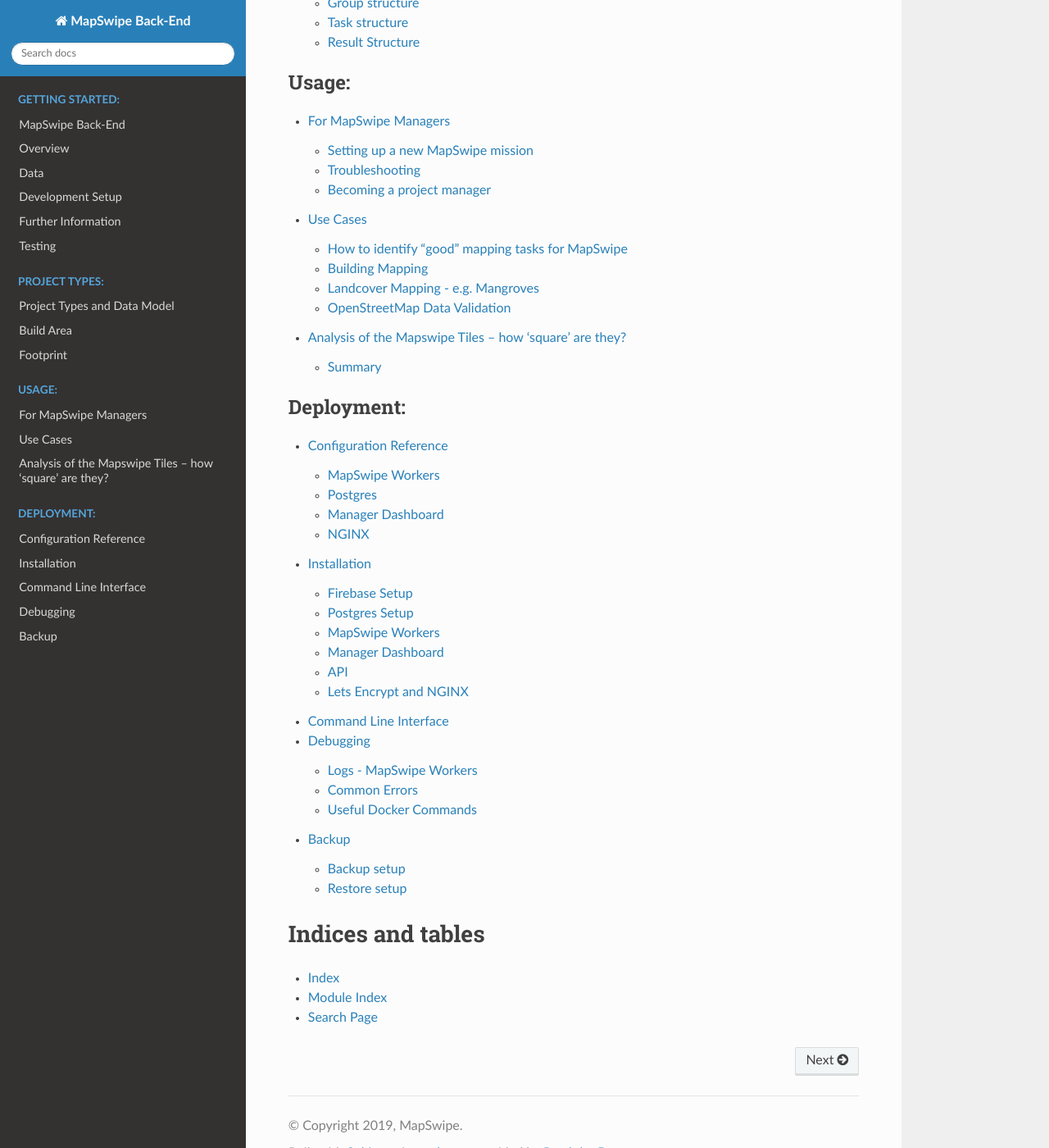
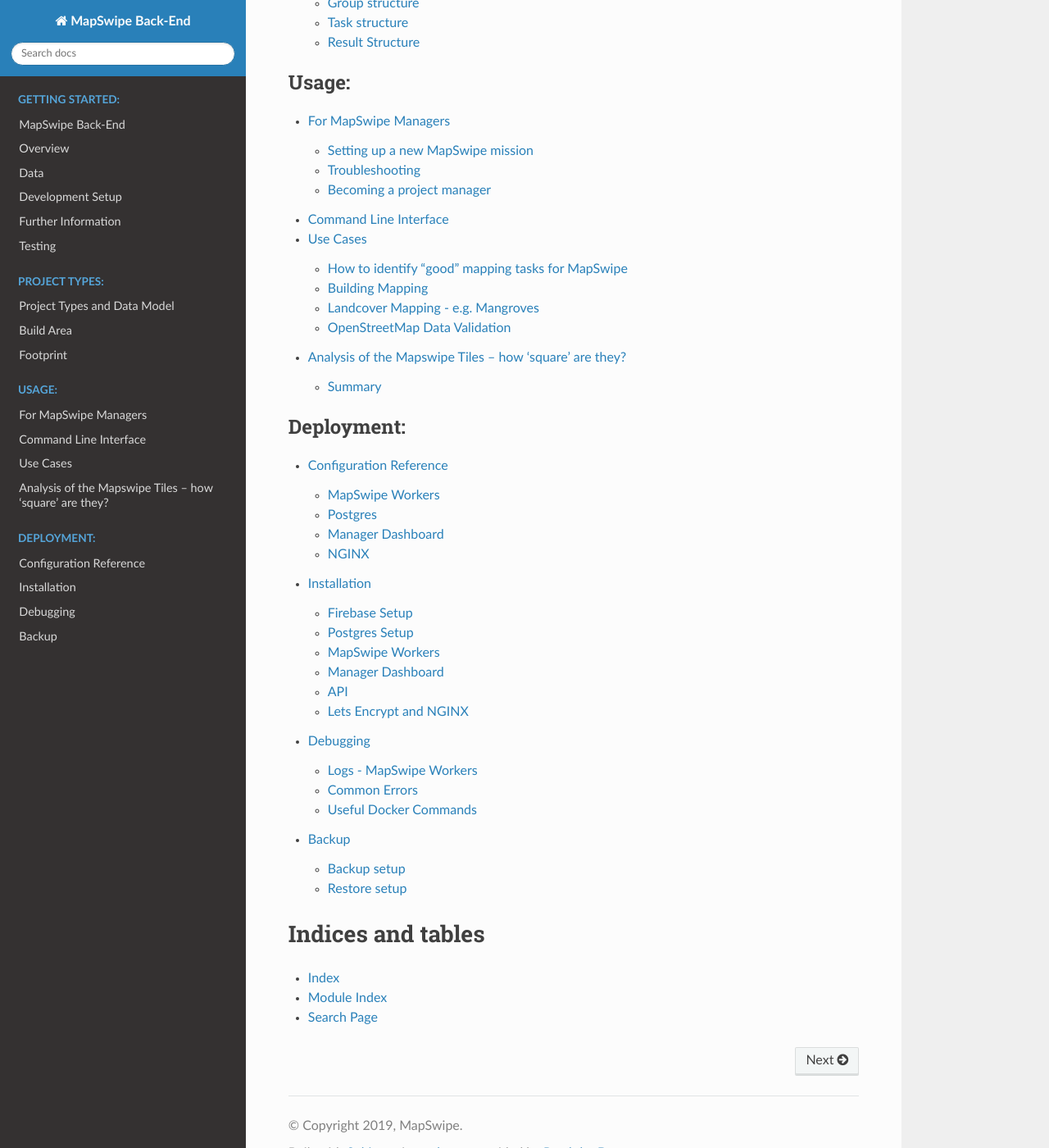
Before and after one commit to mapswipe/python-mapswipe-workers, a Sphinx documentation site: the page built from docs/source/index.rst, in a window 1280 px wide and 1400 px high, scrolled down 1152 px. Shown: the whole window at 82% size. Built offline with Sphinx 7.4.7 and the Read the Docs theme 2.0.0, drawn with Linux system fonts in a browser that asks for light colours; some of the changed lines change nothing that is shown.

Commit message:
move cli to usage

```diff
--- a/docs/source/index.rst
+++ b/docs/source/index.rst
@@ -32,6 +32,7 @@
    :caption: Usage:
 
    for_mapswipe_managers
+   cli
    use_cases
    tile_size
 
@@ -42,7 +43,6 @@
 
    configuration
    installation
-   cli
    debugging
    backup
 
```
